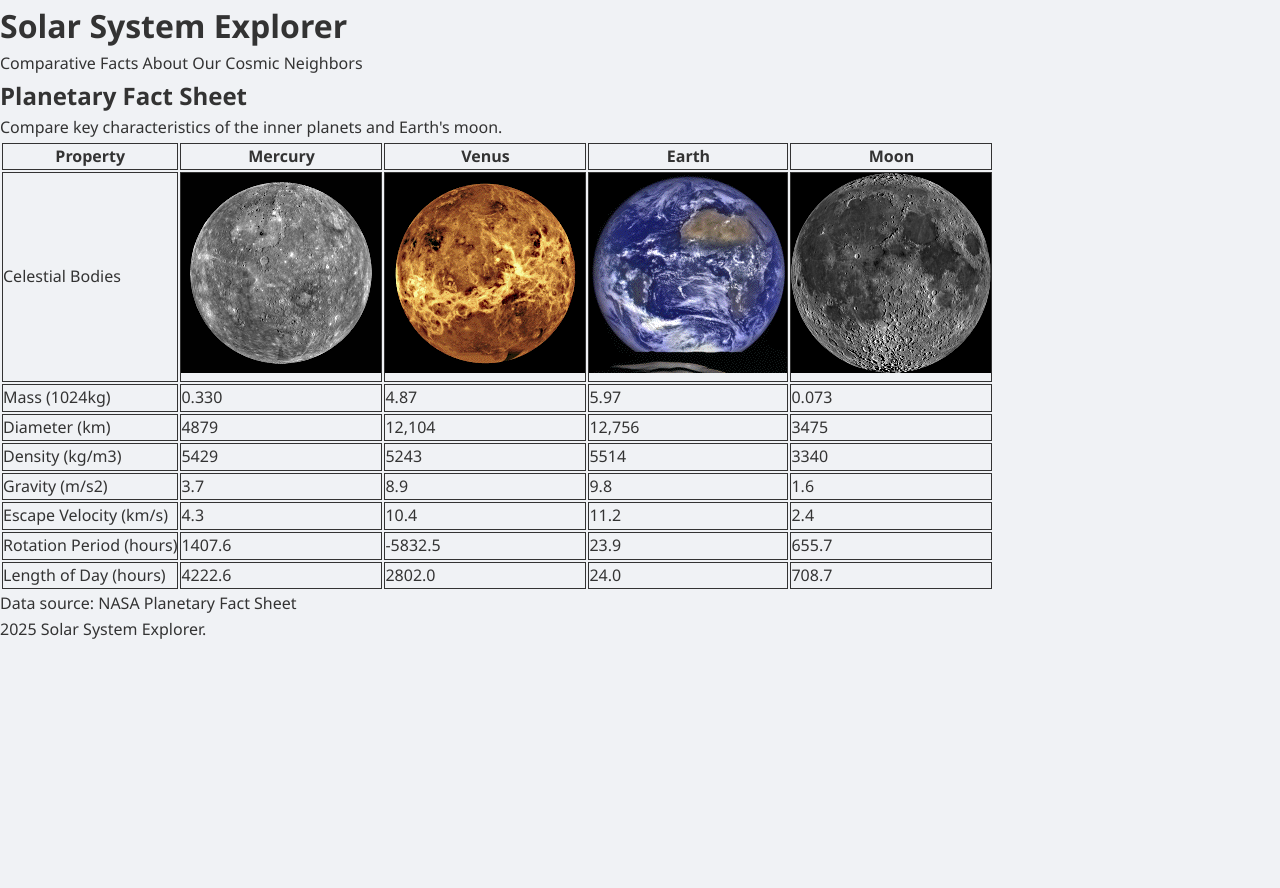
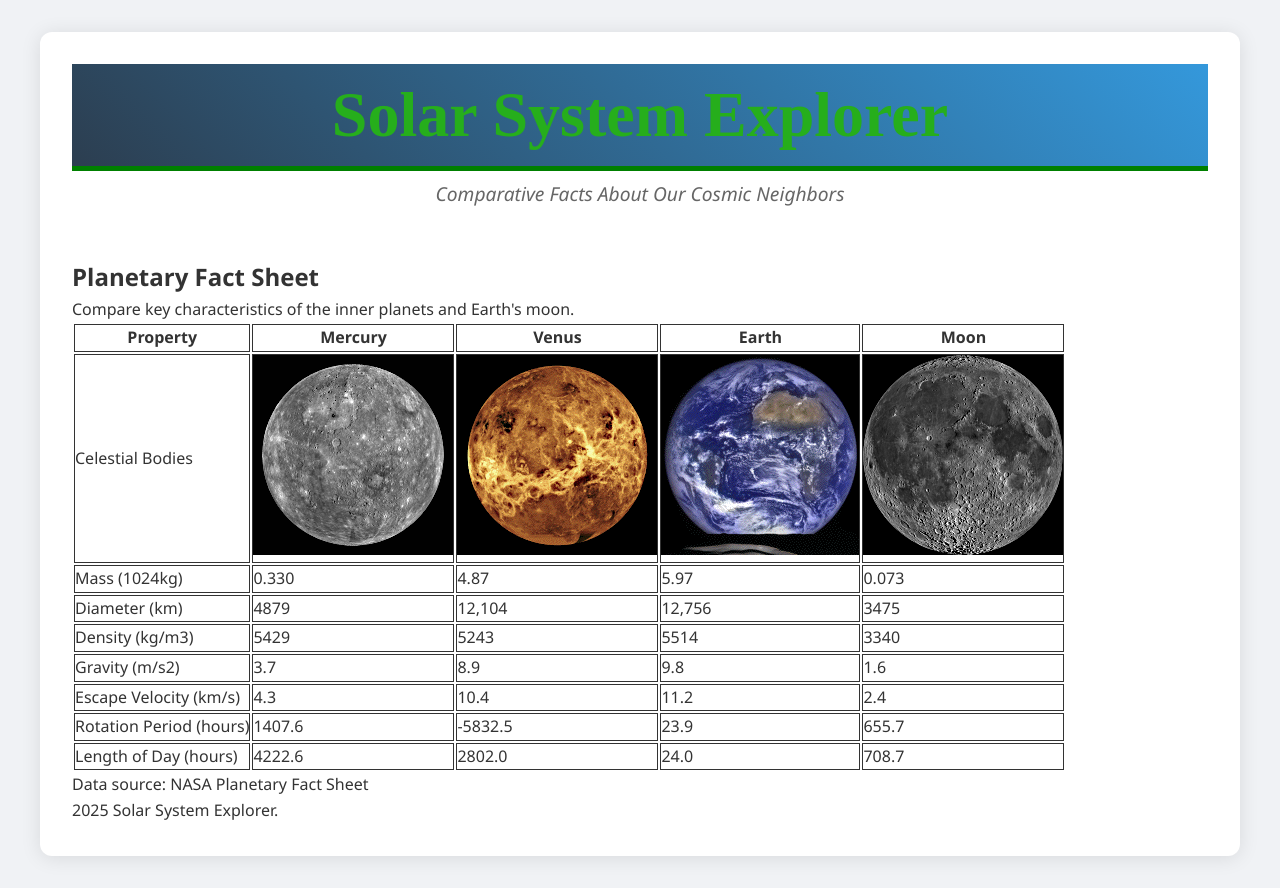
Before and after one commit to sharvey-bit/webdev_lab7, a plain HTML site: page index.html in a window 1280 px wide. Before the commit the page ends 800 px from the top, so only its background shows below. Drawn offline with Linux system fonts and the light colour scheme.

Commit message:
Header Styles and Container
Revamped old container layout and updated box width  and shadow. Added a centered header with a background that has a blue gradient along with some of the old header styling making it Times New Roman and green.

```diff
--- a/css/style.css
+++ b/css/style.css
@@ -15,3 +15,42 @@ body {
 td, th {
   border: 1px solid;
 }
+
+/* Container Layout */
+#page-wrapper {
+  max-width: 1200px;
+  margin: 2rem auto;
+  padding: 2rem;
+  background: #fff;
+  box-shadow: 0 2px 20px rgba(0, 0, 0, 0.1);
+  border-radius: 12px;
+}
+
+/* Header Styles */
+.site-header {
+  text-align: center;
+  margin-bottom: 3rem;
+}
+
+.main-title {
+  font-size: 3.5rem;
+  color: #2c3e50;
+  margin-bottom: 0.5rem;
+  font-weight: 700;
+  background: linear-gradient(45deg, #2c3e50, #3498db);
+}
+
+.subtitle {
+  font-size: 1.2rem;
+  color: #666;
+  font-style: italic;
+}
+
+#header h1 {
+  position: relative;
+  text-align:center;
+  font-size: 4em;
+  font-family: 'Times New Roman', cursive;
+  color: rgb(38, 174, 28);
+  border-bottom:5px solid green;
+}
```
